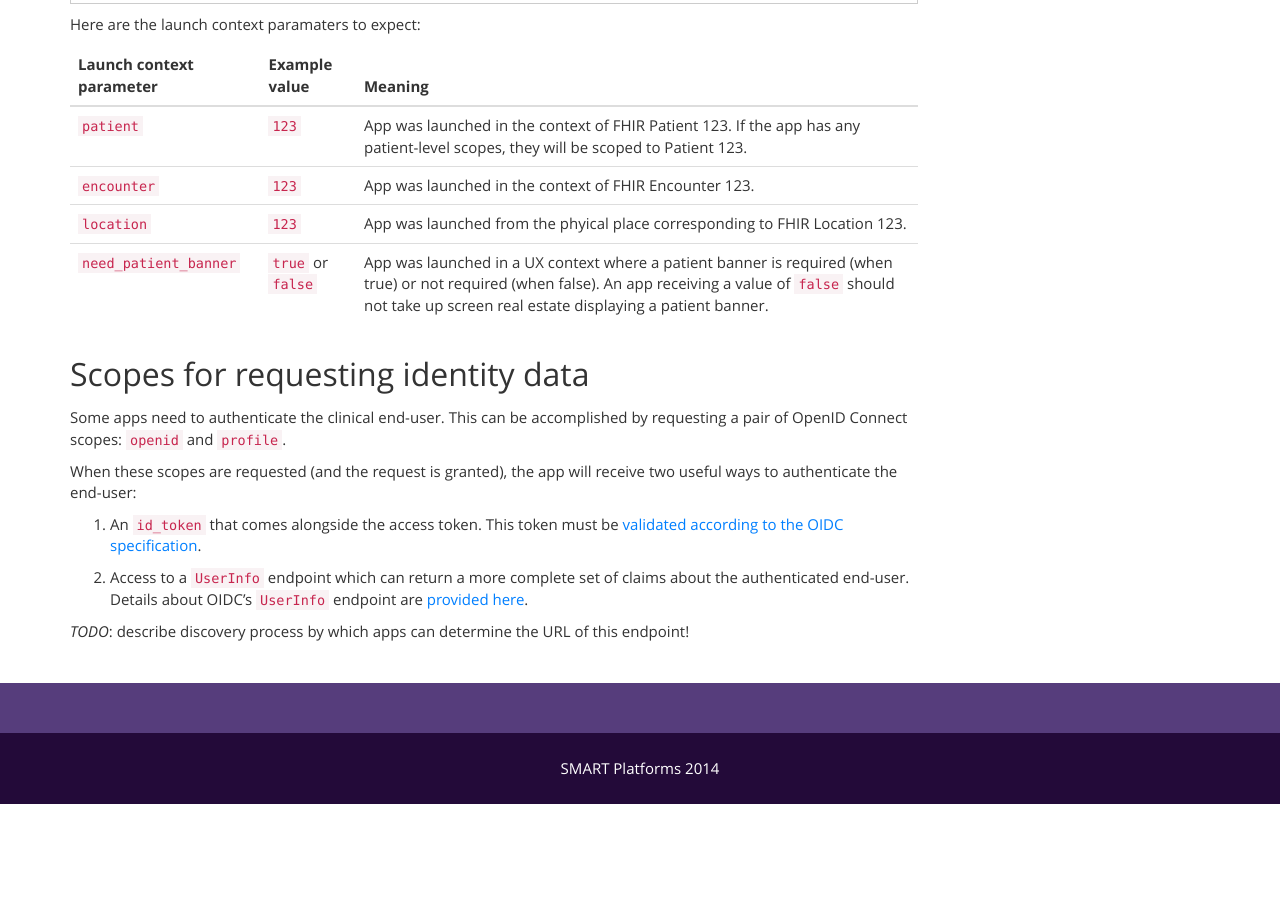
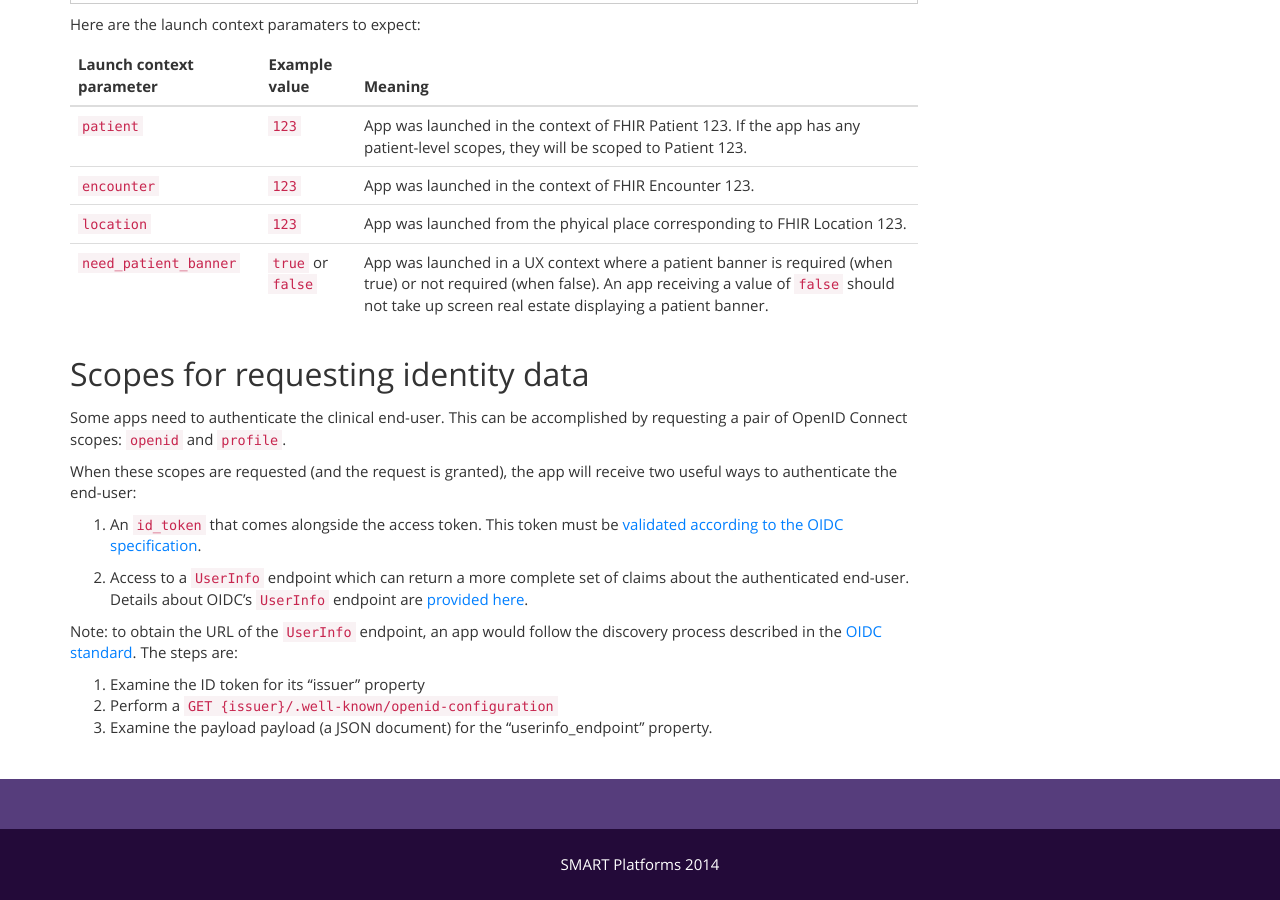
Before and after one commit to smart-on-fhir/smart-on-fhir.github.io, a Jekyll site: the page built from authorization/scopes-and-launch-context/index.md, in a window 1280 px wide and 900 px high, scrolled down 2717 px. Built offline with Jekyll 4.4.1, drawn with Linux system fonts in a browser that asks for light colours; Markdown is read by kramdown in place of the engine named in the settings; before the commit the page ends 3521 px from its top, so only the background shows below that.

Commit message:
Explain how to find userinfo endpoint

```diff
--- a/authorization/scopes-and-launch-context/index.md
+++ b/authorization/scopes-and-launch-context/index.md
@@ -146,6 +146,11 @@ claims about the authenticated end-user. Details about OIDC's `UserInfo`
 endpoint are [provided
 here](http://openid.net/specs/openid-connect-core-1_0.html#UserInfo).
 
-*TODO*:
-describe discovery process by which apps can determine the URL of this
-endpoint!
+Note: to obtain the URL of the `UserInfo` endpoint, an app would follow the
+discovery process described in the [OIDC
+standard](http://openid.net/specs/openid-connect-discovery-1_0.html#RFC5785).
+The steps are:
+
+ 1. Examine the ID token for its "issuer" property
+ 2. Perform a `GET {issuer}/.well-known/openid-configuration`
+ 3. Examine the payload payload (a JSON document) for the "userinfo_endpoint" property.
```
